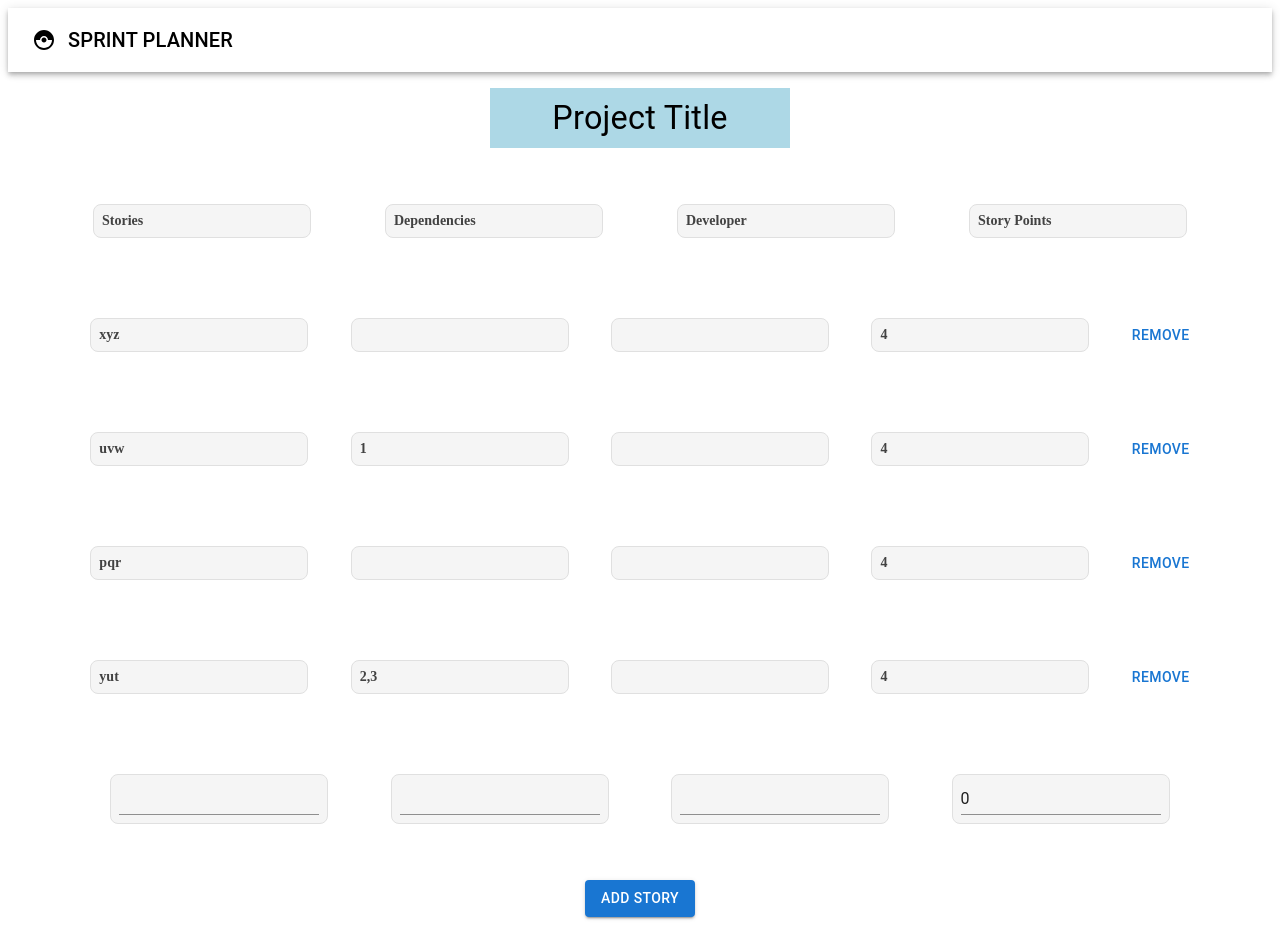
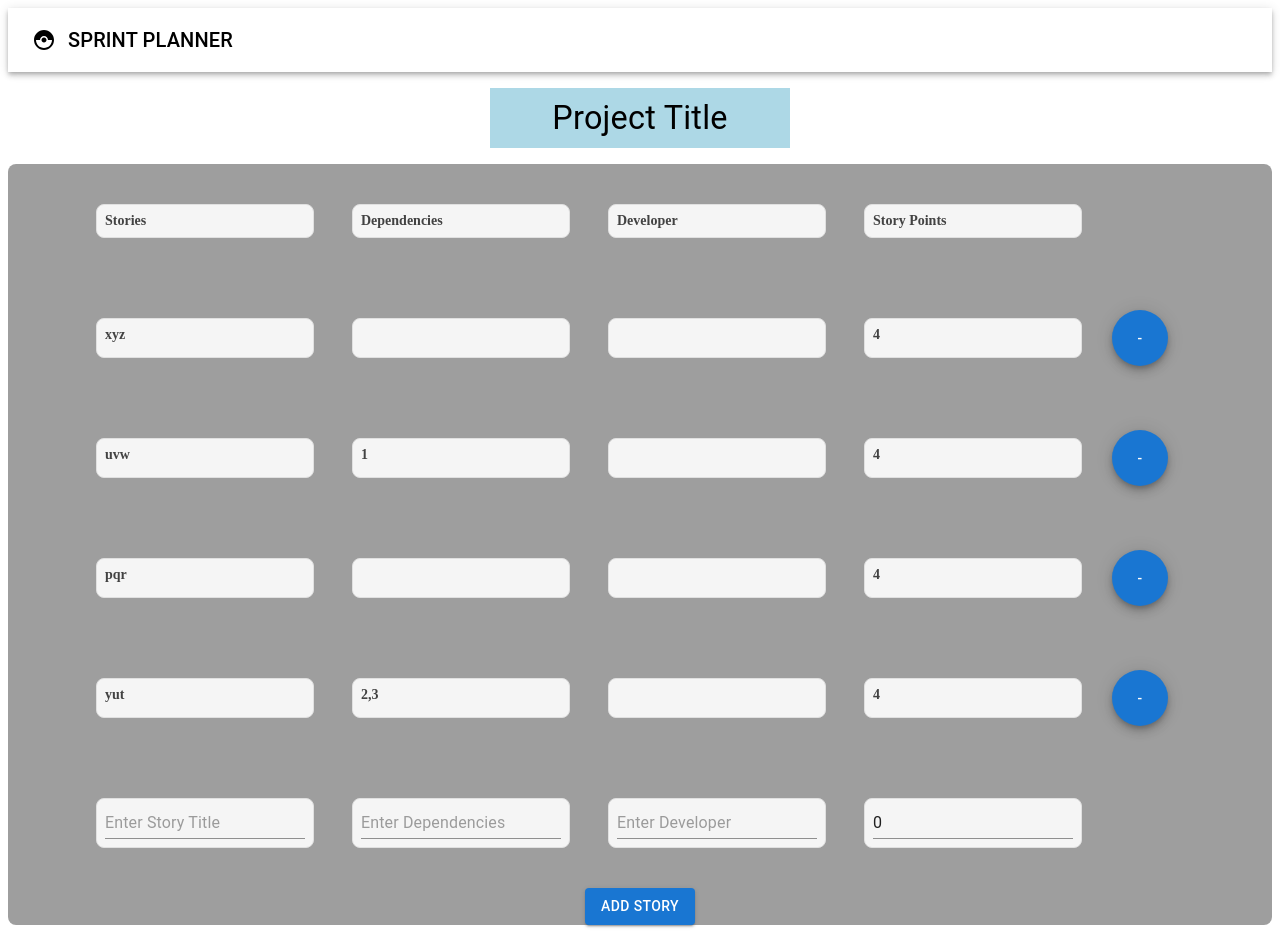
Before and after one commit to Smita-jha48/FrontEnd-MiniProject, a React (Create React App) app: page / in a window 1280 px wide. Built offline with nearby package versions, Linux system fonts and the light colour scheme.

Commit message:
feat: add grid layout

```diff
--- a/src/components/StoryInput/storyInput.jsx
+++ b/src/components/StoryInput/storyInput.jsx
@@ -9,6 +9,8 @@ import {
     MenuItem,
     Box,
     Input,
+    Fab,
+    bgcolor,
     createTheme,
     responsiveFontSizes
 } from '@mui/material'
@@ -31,7 +33,7 @@ function Item(props) {
             sx={{
                 p: 1,
                 m: 1,
-                width:200,
+                width: 200,
                 bgcolor: (theme) => (theme.palette.mode === 'dark' ? '#101010' : 'grey.100'),
                 color: (theme) => (theme.palette.mode === 'dark' ? 'grey.300' : 'grey.800'),
                 border: '1px solid',
@@ -85,75 +87,55 @@ export default function StoryInput() {
     }
     return (
         <>
+        <Box mx='auto'sx={{ bgcolor: 'text.disabled', borderRadius: 2, mt: 2 }} >
             <div>
-                <Box sx={{
-                    display: 'flex',
-                    flexDirection: 'row',
-                    p: 2,
-                    m: 4,
-                    justifyContent: 'space-around',
-                    bgcolor: 'background.white',
-                    borderRadius: 1,
-                }} >
-                    <Item width={200}>Stories</Item>
-                    <Item width={200}>Dependencies</Item>
-                    <Item width={200}>Developer</Item>
-                    <Item width={200}>Story Points</Item>
+                <Box sx={{ display: 'grid', gridTemplateColumns: 'repeat(4, 2fr) 1fr', ml: 6, p: 4}}>
+                    <Item >Stories</Item>
+                    <Item >Dependencies</Item>
+                    <Item >Developer</Item>
+                    <Item >Story Points</Item>
+
                 </Box>
                 {storyList.map((story) => {
                     const { id, stories, dependencies, developer, storyPoints } = story;
                     return (
                         <>
-                        <Box key={id} sx={{
-                            display: 'flex',
-                            flexDirection: 'row',
-                            p: 2,
-                            m: 4,
-                            justifyContent: 'space-evenly',
-                            bgcolor: 'background.white',
-                            borderRadius: 1,
-                        }} >
-                            <Item width={200}>{stories}</Item>
-                            <Item width={200}>{dependencies.toString()}</Item>
-                            <Item width={200}>{developer}</Item>
-                            <Item width={200}>{storyPoints}</Item>
-                            <Button  onClick={() => removeItem(id)}>Remove</Button>
+                            <Box sx={{ display: 'grid', gridTemplateColumns: 'repeat(4, 2fr) 1fr', ml: 6, p: 4 }}>
+                                <Item >{stories}</Item>
+                                <Item >{dependencies.toString()}</Item>
+                                <Item >{developer}</Item>
+                                <Item  >{storyPoints}</Item>
+                                <Fab color="primary" onClick={() => removeItem(id)} aria-label="add">-</Fab>
+                                {/* // <Button  onClick={() => removeItem(id)}>Remove</Button> */}
                             </Box>
                         </>
                     );
                 })}
             </div>
             <form onSubmit={handleSubmit}>
-            <Box sx={{
-                            display: 'flex',
-                            flexDirection: 'row',
-                            p: 2,
-                            m: 4,
-                            justifyContent: 'space-evenly',
-                            bgcolor: 'background.white',
-                            borderRadius: 1,
-                        }} >
+                <Box sx={{ display: 'grid', gridTemplateColumns: 'repeat(4, 2fr) 1fr', ml: 6, p: 4 }}>
                     <Item>
 
-                    <Input type='text' name='story' defaultValue="Disabled" value={stories} onChange={(e) => setStories(e.target.value)} />
+                        <Input type='text' name='story' defaultValue="Disabled" value={stories} placeholder="Enter Story Title" onChange={(e) => setStories(e.target.value)} />
                     </Item>
                     <Item>
 
 
-                    <Input type='text' name='dependencies' value={dependencies} onChange={(e) => setDependencies(e.target.value)} />
+                        <Input type='text' name='dependencies' value={dependencies} placeholder="Enter Dependencies" onChange={(e) => setDependencies(e.target.value)} />
                     </Item>
                     <Item>
 
-                    <Input type='text' name='developers' value={developer} onChange={(e) => setDeveloper(e.target.value)} />
+                        <Input type='text' name='developers' value={developer} placeholder="Enter Developer" onChange={(e) => setDeveloper(e.target.value)} />
                     </Item>
                     <Item>
 
-                    <Input type='text' name='storyPoints' value={storyPoints} onChange={(e) => setStoryPoints(e.target.value)} />
+                        <Input type='text' name='storyPoints' value={storyPoints} placeholder="Enter Story Points" onChange={(e) => setStoryPoints(e.target.value)} />
                     </Item>
                 </Box>
-                <Button variant="contained" style={{margin: '0 auto' , display: 'flex'}} type='submit'>Add Story</Button>
+                <Button variant="contained" style={{ margin: '0 auto', display: 'flex' }} type='submit'>Add Story</Button>
 
             </form>
+            </Box>
         </>
 
     )
```
Lines whose indentation alone changed are shown as unchanged.
